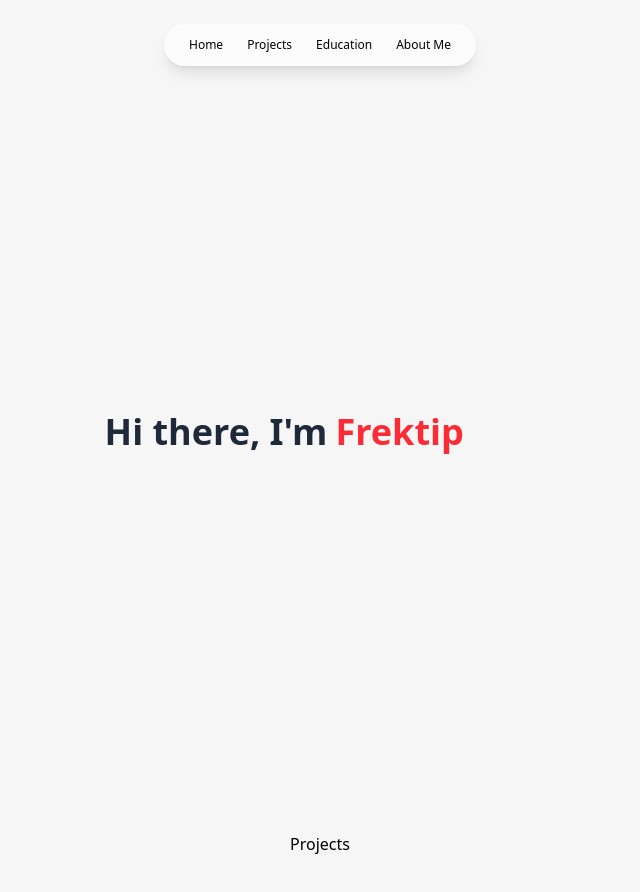
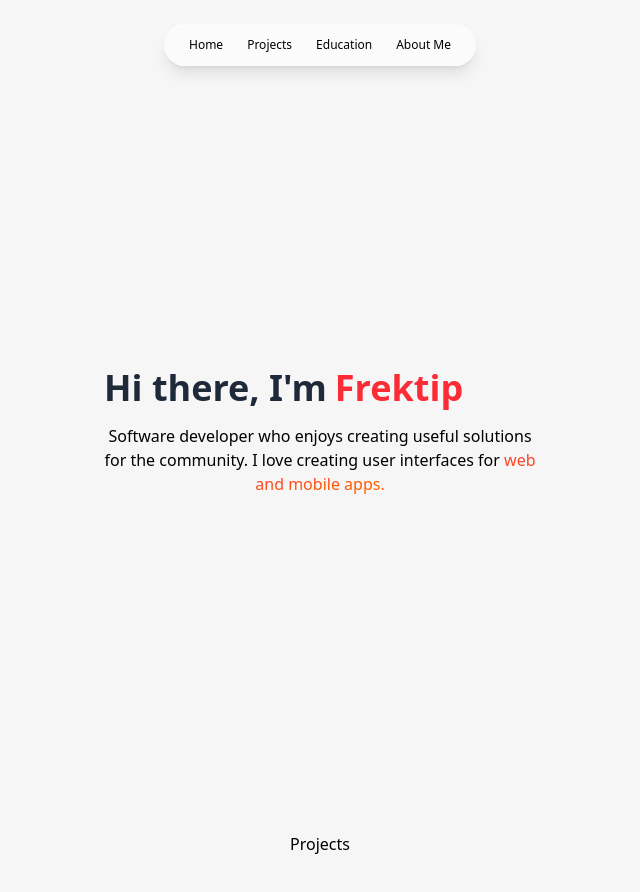
Before and after one commit to devdiagon/foliosk, a React (Vite) app: page / in a window 1280 px wide. Shown: the top 892 px of the page, without its empty margins (320-960 px from the left). Built offline with nearby package versions, Linux system fonts and the light colour scheme.

Commit message:
feat: add title description

```diff
--- a/src/sections/Home.tsx
+++ b/src/sections/Home.tsx
@@ -3,8 +3,12 @@ import { AnimText } from "../components";
 export const Home = () => {
 
   return (
-    <>
+    <div className="flex flex-col max-w-md p-2 gap-4">
       <AnimText />
-    </>
+      <p className="text-md">
+        Software developer who enjoys creating useful solutions for the community. I love creating user interfaces for
+        <span className="bg-gradient-to-br from-red-500 to-orange-500 bg-clip-text text-transparent"> web and mobile apps.</span>
+      </p>
+    </div>
   );
 }
```
